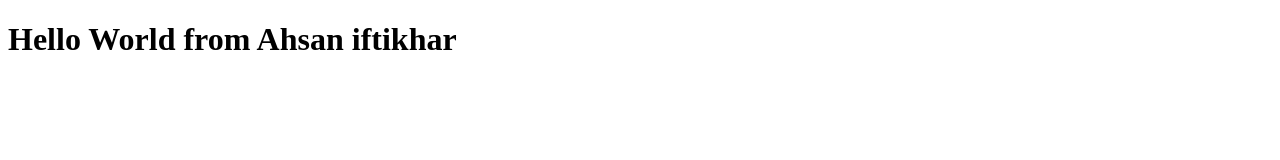
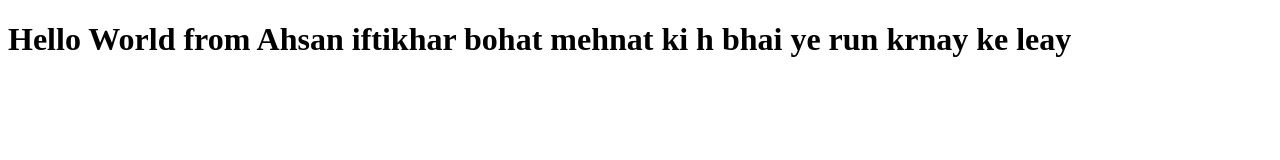
Before and after one commit to Ahsaniftikhar759/Bootcamp2020Sample, a plain HTML site: page index.html in a window 1280 px wide. Drawn offline with Linux system fonts and the light colour scheme.

Commit message:
update index.html

```diff
--- a/index.html
+++ b/index.html
@@ -7,7 +7,7 @@
 </head>
 <body>
 
-    <h1>Hello World from Ahsan iftikhar</h1>
+    <h1>Hello World from Ahsan iftikhar bohat mehnat ki h bhai ye run krnay ke leay</h1>
 
 </body>
 </html>
```
